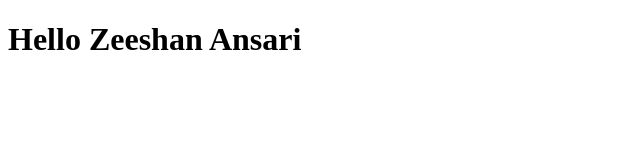
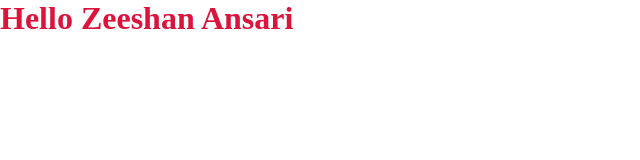
Before and after one commit to abdulumar1111/git_init, a plain HTML site: page index.html in a window 1280 px wide. Shown: the whole page, without its empty margins (0-640 px from the left). Drawn offline with Linux system fonts and the light colour scheme.

Commit message:
add css file

```diff
--- /dev/null
+++ b/index.css
@@ -0,0 +1,10 @@
+* {
+    margin: 0;
+    padding: 0;
+    box-sizing: border-box;
+}
+
+h1 {
+    color: crimson;
+    font-weight: 600;
+}
--- a/index.html
+++ b/index.html
@@ -3,6 +3,7 @@
 <head>
     <meta charset="UTF-8">
     <meta name="viewport" content="width=device-width, initial-scale=1.0">
+    <link rel="stylesheet" href="index.css">
     <title>Git Hub</title>
 </head>
 <body>
```
